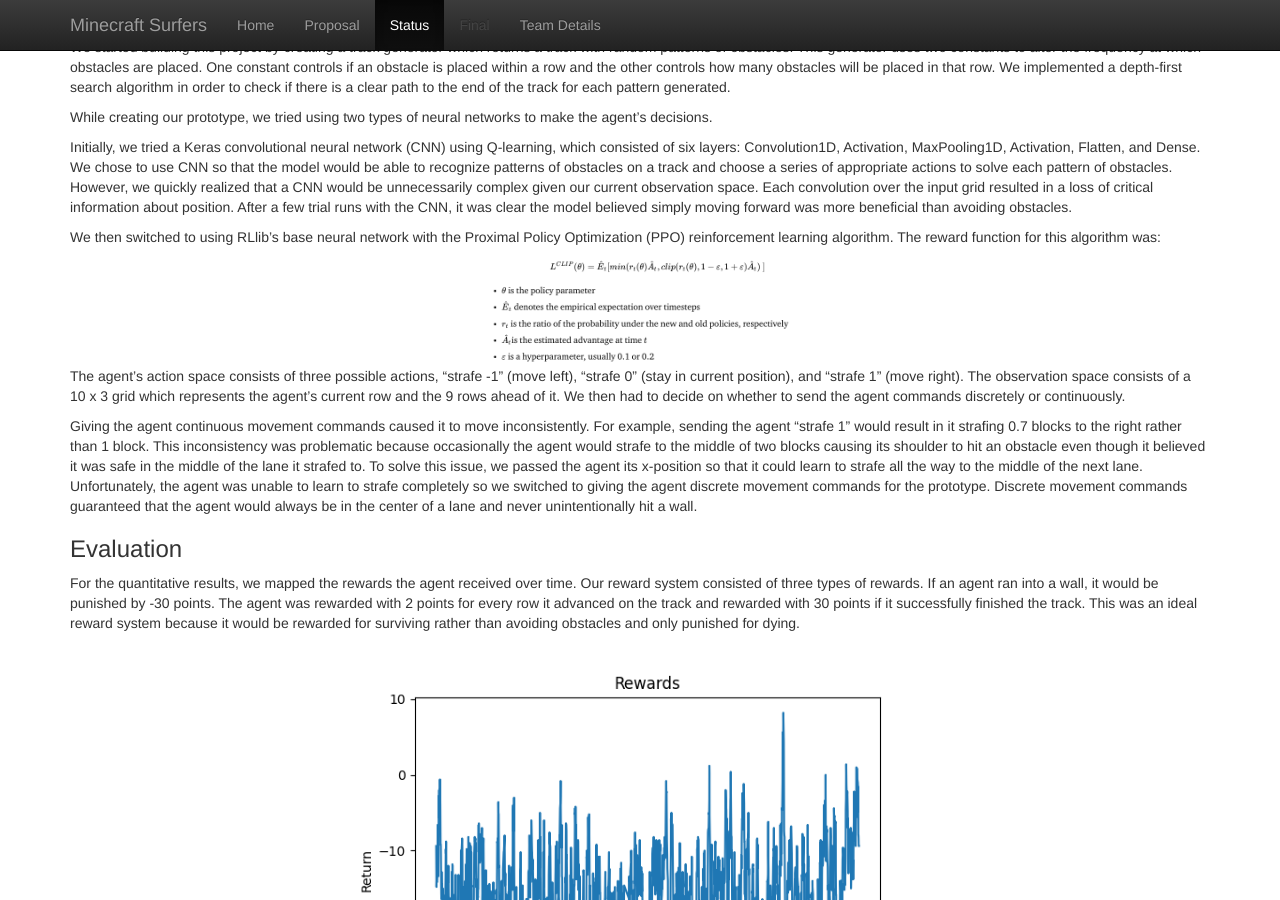
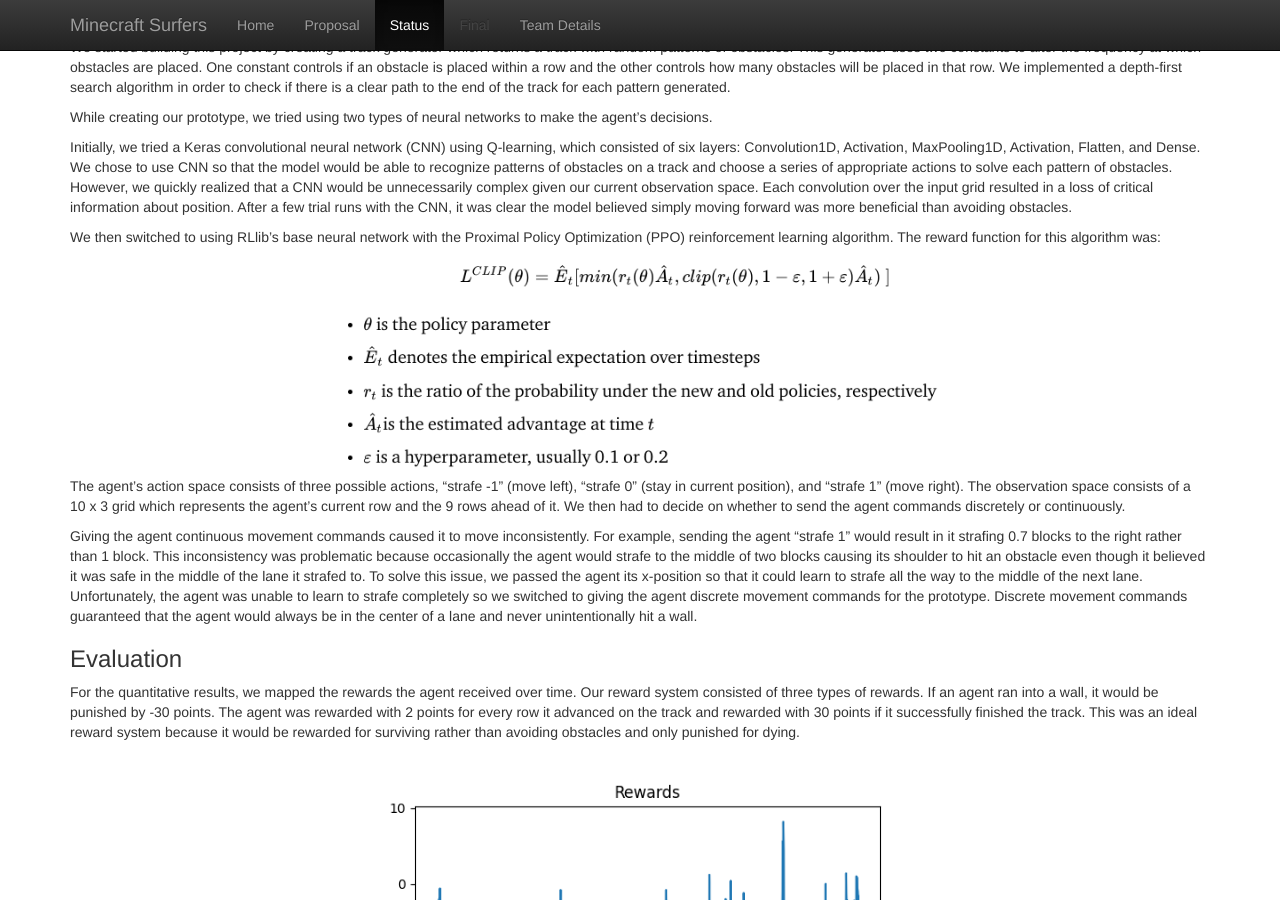
Before and after one commit to SahilRailkar/group-19, a Jekyll site: the page built from docs/status.md, in a window 1280 px wide and 900 px high, scrolled down 408 px. Built offline with Jekyll 4.4.1, drawn with Linux system fonts in a browser that asks for light colours.

Commit message:
Updated reward function image

```diff
--- a/docs/status.md
+++ b/docs/status.md
@@ -20,7 +20,7 @@ Initially, we tried a Keras convolutional neural network (CNN) using Q-learning,
 We then switched to using RLlib’s base neural network with the Proximal Policy Optimization (PPO) reinforcement learning algorithm. The reward function for this algorithm was:
 
 <div style="text-align: center;">
-    <img src="./function.png" alt="continuous-agent" width="300px"/>
+    <img src="./function.png" alt="continuous-agent" width="600px"/>
 </div>
 
 The agent’s action space consists of three possible actions, “strafe -1” (move left), “strafe 0” (stay in current position), and “strafe 1” (move right). The observation space consists of a 10 x 3 grid which represents the agent’s current row and the 9 rows ahead of it. We then had to decide on whether to send the agent commands discretely or continuously.
```
Also changed, not shown: 1 other file.
